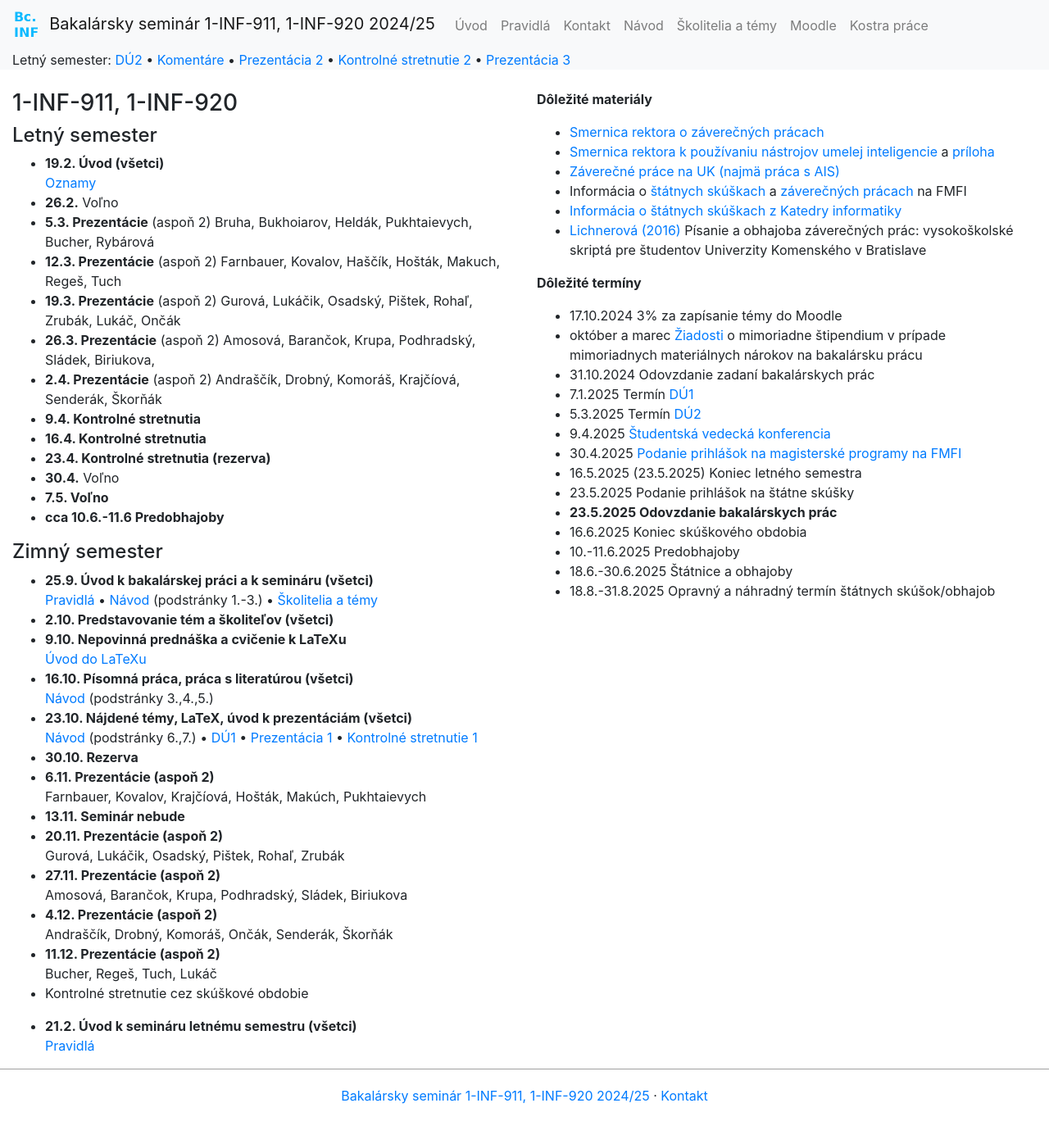
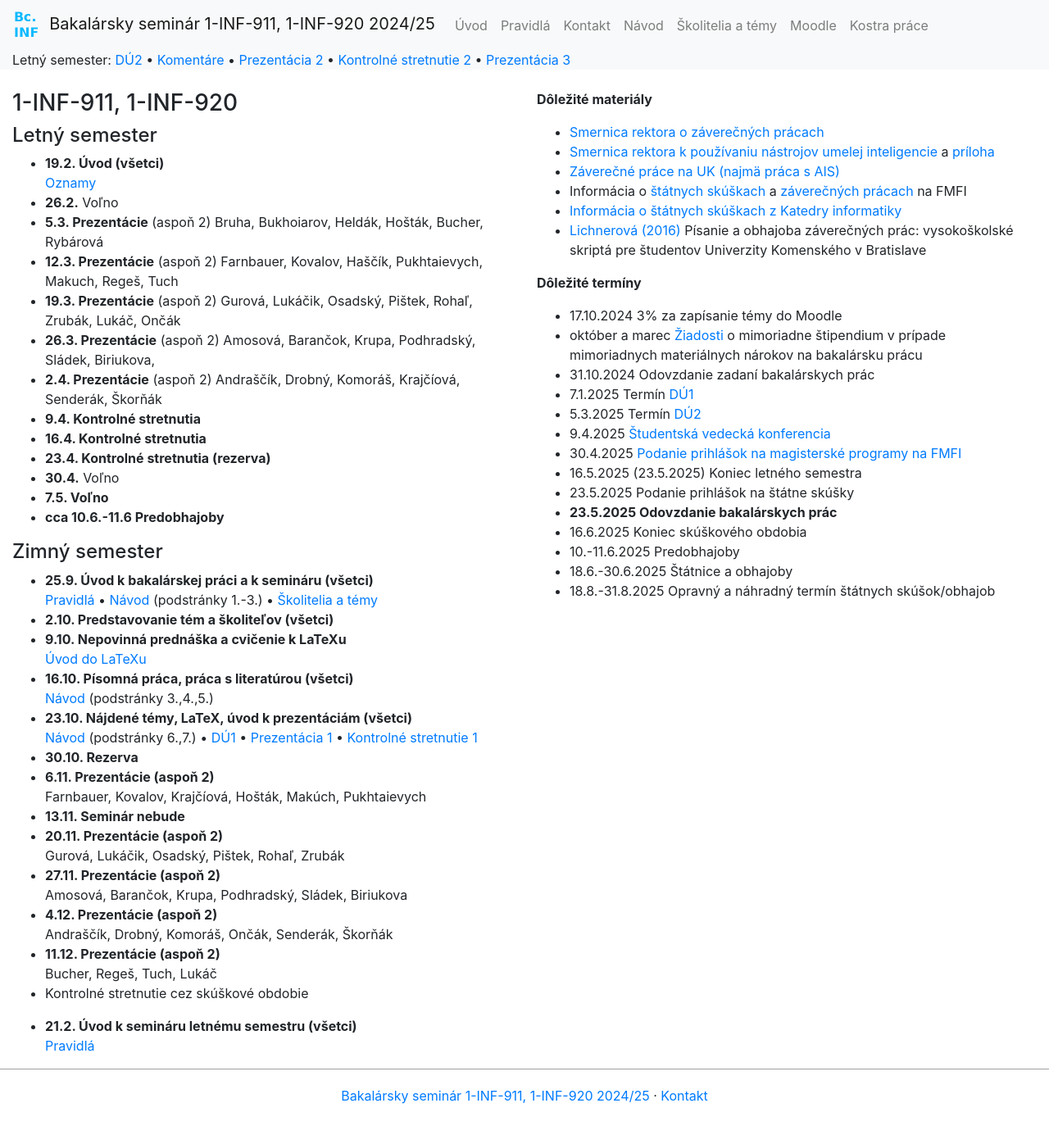
Before and after one commit to bbrejova/bcinf, a Jekyll site: the page built from index.md, in a window 1280 px wide. Shown: the whole page at 82% size. Built offline with Jekyll 4.4.1, drawn with Linux system fonts in a browser that asks for light colours; nearby versions of some CDN libraries.

Commit message:
Update programu

```diff
--- a/index.md
+++ b/index.md
@@ -11,9 +11,9 @@ layout: index
 [Oznamy](./Oznamy_február.md)
 * **26.2.** Voľno
 * **5.3. Prezentácie** (aspoň 2)
-Bruha, Bukhoiarov, Heldák, Pukhtaievych, Bucher, Rybárová
+Bruha, Bukhoiarov, Heldák, Hošták, Bucher, Rybárová
 * **12.3. Prezentácie** (aspoň 2)
-Farnbauer, Kovalov, Haščík, Hošták, Makuch, Regeš, Tuch
+Farnbauer, Kovalov, Haščík, Pukhtaievych, Makuch, Regeš, Tuch
 * **19.3. Prezentácie** (aspoň 2)
 Gurová, Lukáčik, Osadský, Pištek, Rohaľ, Zrubák, Lukáč, Ončák
 * **26.3. Prezentácie** (aspoň 2)
```
